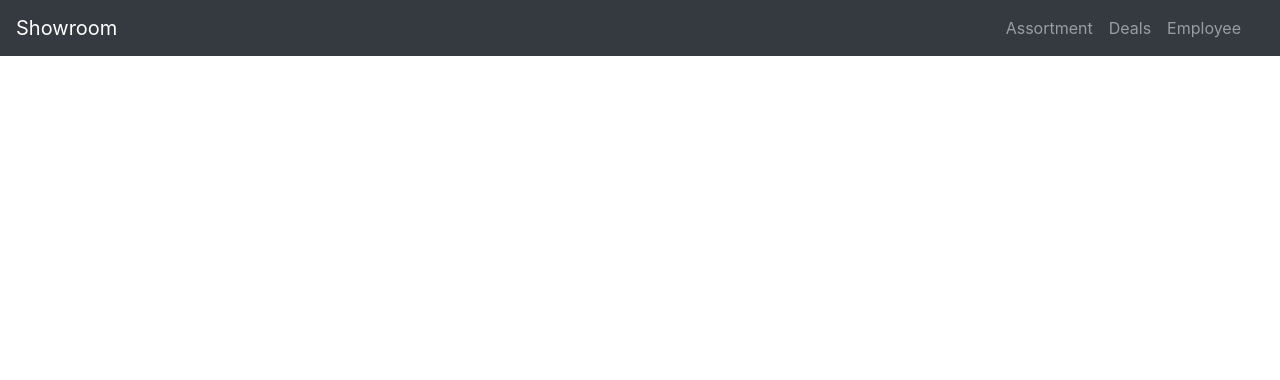
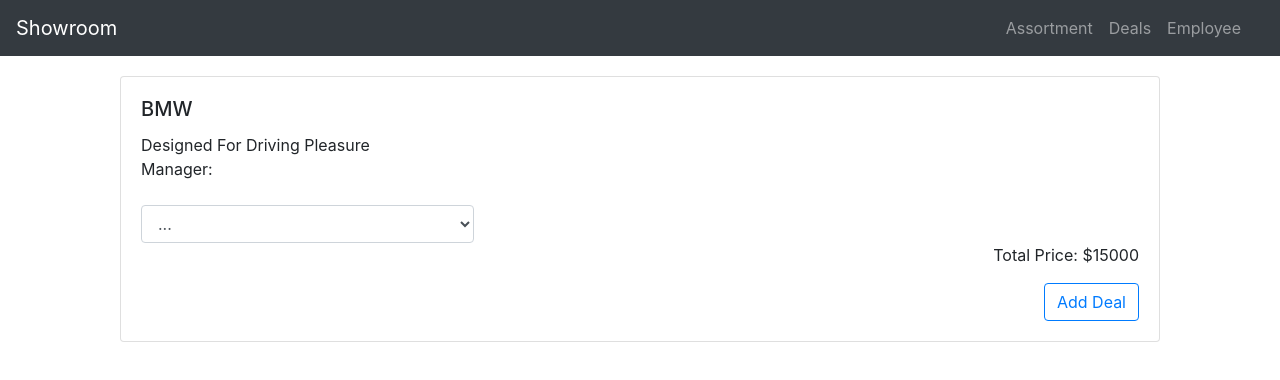
Before and after one commit to denyskom/React-ShowroomJS, a React (Create React App) app: page /deals/new/1 in a window 1280 px wide. Shown: the top 380 px of the page. Built offline with nearby package versions, Linux system fonts and the light colour scheme; data requests are answered from the project's data file.

Commit message:
add new deal form without listeners

```diff
--- a/src/Deal/Deal.js
+++ b/src/Deal/Deal.js
@@ -14,7 +14,7 @@
                     </div>
                 </div>
                 <p className="card-text" id="dealManager">Manager: {props.deal.manager}</p>
-                <p className="card-text" id="dealPrice">Total Price: {props.deal.price}</p>
+                <p className="card-text" id="dealPrice">Total Price: ${props.deal.price}</p>
             </div>
         </div>
     )
--- /dev/null
+++ b/src/Deal/NewDeal.js
@@ -0,0 +1,87 @@
+import React, { Component } from 'react';
+import axios from "axios"
+
+const managerSalaryTypeId = 2;
+const managersUrl = `http://localhost:3004/employees?salary_type=${managerSalaryTypeId}`;
+const productUrl = "  http://localhost:3004/assortment";
+
+
+
+class NewDeal extends Component {
+
+    constructor(props) {
+        super(props);
+        this.state = {
+            productId: this.props.match.params.id,
+            managers:[],
+            product:{},
+            managerId:0,
+            isProductLoaded: false,
+            isLoaded: false,
+            redirect: false
+        };
+    }
+
+    loadProduct = () => {
+        return axios.get(`${productUrl}/${this.state.productId}`).then(response => {
+            this.setState({product:response.data, isProductLoaded: true});
+        });
+    };
+
+    loadManagers = () => {
+        axios.get(managersUrl).then(response => {
+            this.setState({managers:response.data, isLoaded:true})
+        });
+    };
+
+    componentDidMount() {
+        if(!this.state.isProductLoaded) {
+            this.loadProduct().then(() => {
+                if(this.state.isProductLoaded) {
+                    this.loadManagers();
+                }
+            });
+        }
+    }
+
+    renderManagerSelect = () => {
+        return ( this.state.managers.map(manager => {
+            return(<option value={manager.id}>{manager.full_name}</option>);
+            })
+
+        );
+    };
+
+    render() {
+        if(!this.state.isLoaded) {
+            return (<h3>Loading...</h3>);
+        }
+
+        return(<div className="container">
+            <form>
+                <div className="card border-0">
+                    <div className="card-body">
+                        <div className="card">
+                            <div className="card-body text-right">
+                                <div className="text-left">
+                                    <h5 className="card-title">{this.state.product.brand}</h5>
+                                    <p className="card-text">{this.state.product.description}</p>
+                                </div>
+                                <p className="text-left md-0"><label htmlFor="managers">Manager: </label></p>
+                                <select id="managers" className="form-control col-md-4">
+                                    <option hidden>...</option>
+                                    {this.renderManagerSelect()}
+                                </select>
+                                <p className="card-text" id="newDealPrice">Total Price: ${this.state.product.price}</p>
+                                <button type="button" className="btn btn-outline-primary">Add Deal
+                                </button>
+                            </div>
+                        </div>
+                    </div>
+                </div>
+            </form>
+        </div>)
+    }
+}
+
+export default NewDeal;
--- a/src/Main/Main.js
+++ b/src/Main/Main.js
@@ -7,6 +7,7 @@
 import {Route} from 'react-router-dom';
 import Head from "./Head";
 import EditForm from "../Forms/EditForm";
+import NewDeal from "../Deal/NewDeal";
 
 
 const main = (props) => {
@@ -17,10 +18,10 @@
                 <Route path="/" exact component={Products}/>
                 <Route path="/deals" exact component={Deals}/>
                 <Route path="/deals/:id" exact component={Deals}/>
+                <Route path="/deals/new/:id" exact component={NewDeal}/>
                 <Route path="/employees" exact component={PersonList}/>
                 <Route path="/hire" exact component={EmployeeForm}/>
-                <Route path="/edit/:id" component={EditForm}/>
-
+                <Route path="/edit/:id" exact component={EditForm}/>
             </main>
         </div>
 
--- a/src/Person/Person.js
+++ b/src/Person/Person.js
@@ -1,11 +1,18 @@
 import React from 'react';
 import '../../node_modules/bootstrap/dist/css/bootstrap.min.css'
+
+const dealsUrl = "/deals";
+const managerSalaryType = 2;
+
 
 const person = (props) => {
     return (
         <tr id="tableRow">
             <th scope="row" id="thId">{props.employee.id}</th>
-            <td><a className="table-link">{props.employee.full_name}</a></td>
+            <td><a href={props.employee.salary_type === managerSalaryType?`${dealsUrl}/${props.employee.id}`:""}
+                      className="table-link">
+                {props.employee.full_name}
+                </a></td>
             <td id="thPost">{props.employee.post}</td>
             <td id="thSalary">{props.employee.salary}</td>
             <td>
--- a/src/Product/ProductCard.js
+++ b/src/Product/ProductCard.js
@@ -10,7 +10,7 @@
                     <div className="card-body">
                         <h5 className="card-title text-left" >{props.product.brand}</h5>
                         <p className="card-text text-left" >{props.product.description}</p>
-                        <p className="card-text" id="productPrice">Price: {props.product.price} </p>
+                        <p className="card-text" id="productPrice">Price: ${props.product.price} </p>
                         <input type="hidden" value={props.product.id} className="productId"/>
                         <button type="submit" className="btn btn-outline-primary">Create Deal</button>
                     </div>
```
